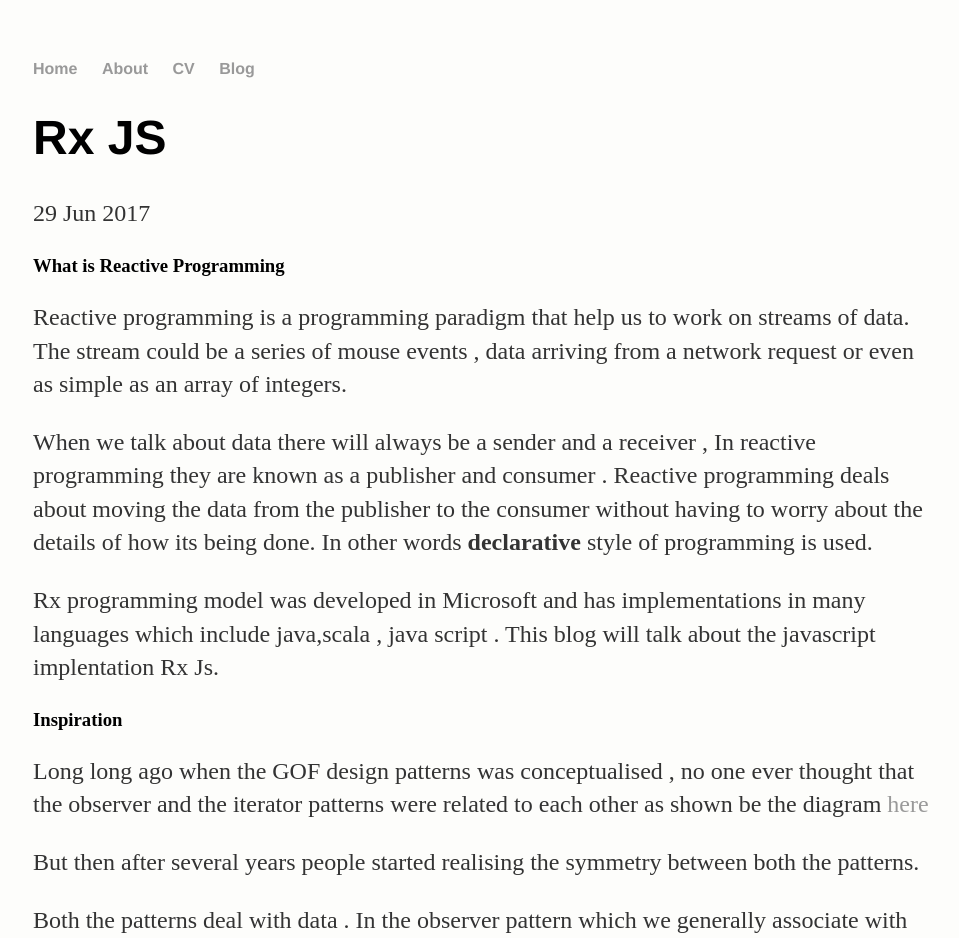
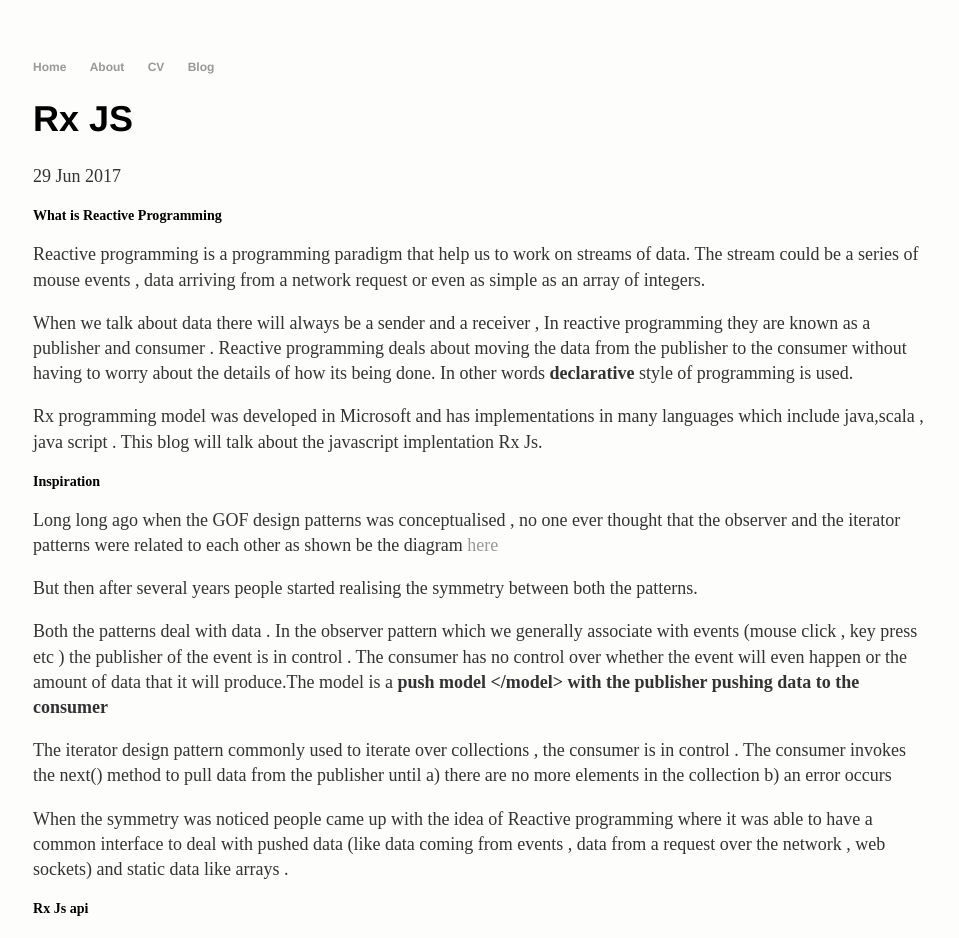
Before and after one commit to Preethas/Preethas.github.io, a Jekyll site: the page built from _posts/2017-06-29-my-first-post.md, in a window 1280 px wide. Shown: the top 938 px of the page, without its empty margins (159-1118 px from the left). Built offline with Jekyll 4.4.1, drawn with Linux system fonts in a browser that asks for light colours.

Commit message:
Update main.css

```diff
--- a/css/main.css
+++ b/css/main.css
@@ -1,6 +1,7 @@
 body {
     margin: 60px auto;
     width: 70%;
+    font-size: 12px;
     background-color:#fdfdfb;
 }
 nav ul, footer ul {
@@ -42,3 +43,8 @@
 ul.posts li {
     list-style: none;
 }
+
+.code {
+    background-color:black;
+    color:white;
+}
```
